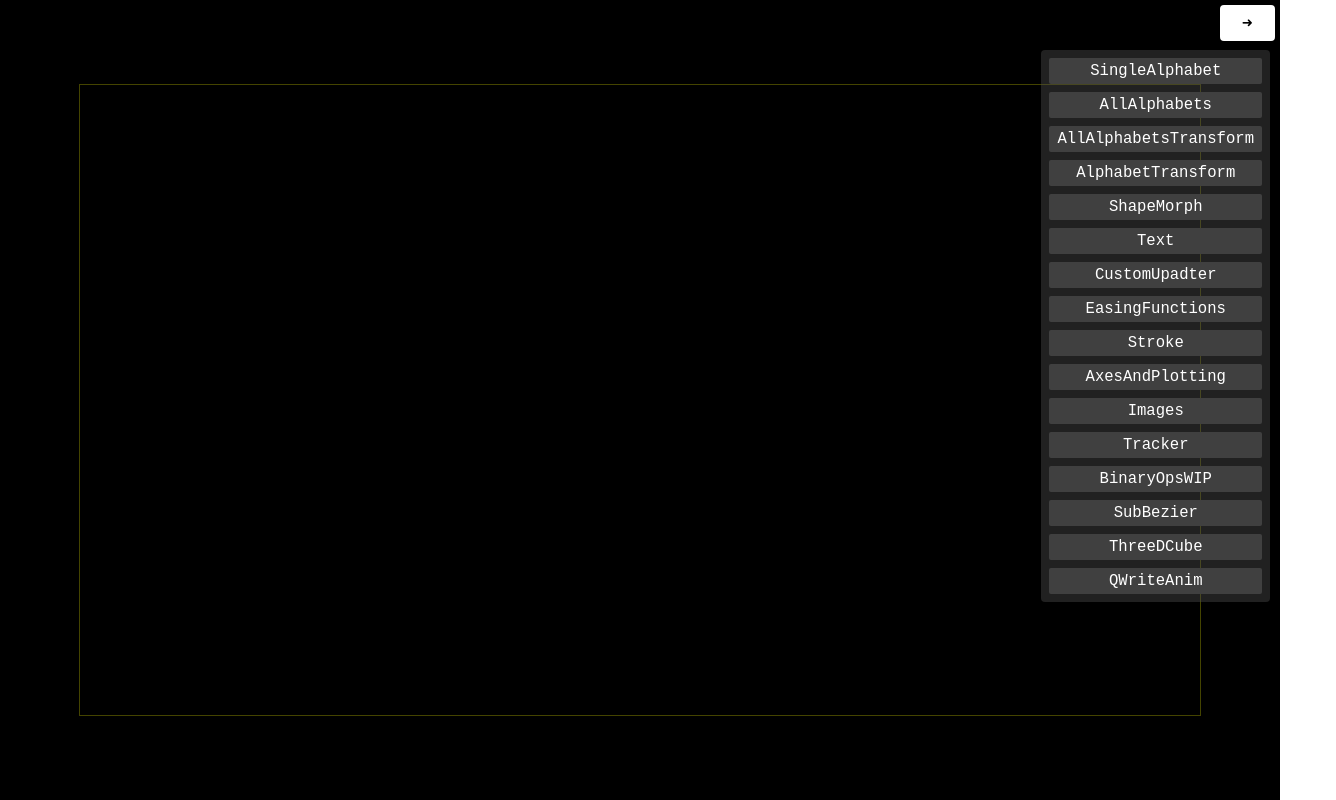
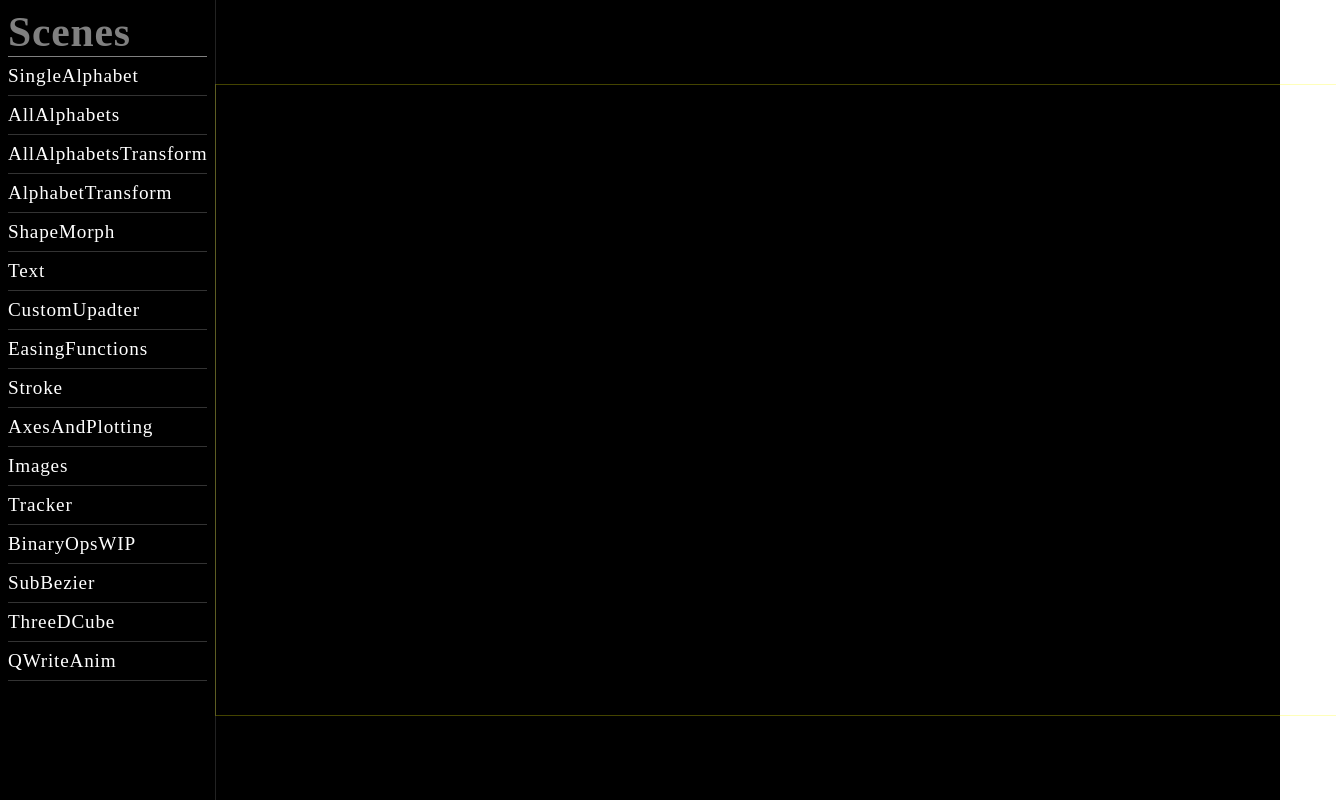
Before and after one commit to Arunjoseph3007/janim, a website built with Vite: page index.html in a window 1280 px wide. Shown: the whole page, 1336 px wide, since content can reach past the window. Built offline with nearby package versions, Linux system fonts and the light colour scheme.

Commit message:
Better html layout

```diff
--- a/index.html
+++ b/index.html
@@ -8,9 +8,14 @@
   </head>
   <body>
     <div id="app">
-      <canvas id="canvas"></canvas>
-      <button id="menu-togler">➜</button>
-      <div id="scene-select"></div>
+      <div id="taskbar">
+        <div id="scene-select">
+          <h2>Scenes</h2>
+        </div>
+      </div>
+      <div id="canvas-container">
+        <canvas id="canvas"></canvas>
+      </div>
     </div>
     <script type="module" src="/src/main.ts"></script>
   </body>
--- a/src/main.ts
+++ b/src/main.ts
@@ -374,11 +374,6 @@ async function main() {
     sceneSelect.appendChild(optionElm);
   }
 
-  const menuBtn = document.querySelector<HTMLButtonElement>("#menu-togler")!;
-  menuBtn.addEventListener("click", () => {
-    sceneSelect.classList.toggle("hide");
-  });
-
   await loadLocalFont("Montserrat");
   await loadLocalFont("JetBrainsMono");
 
--- a/src/style.css
+++ b/src/style.css
@@ -1,21 +1,15 @@
 * {
   margin: 0;
   padding: 0;
-  font-family: monospace;
-}
-
-.hide {
-  display: none;
-  opacity: 0;
-  pointer-events: none;
+  font-family: "Times New Roman", Times, serif;
+  color: #fff;
+  letter-spacing: 0.8px;
 }
 
 #app {
   width: 100vw;
   height: 100vh;
   display: flex;
-  align-items: center;
-  justify-content: center;
   background: #000;
 }
 
@@ -23,44 +17,38 @@ canvas {
   outline: 1px solid #ffff0044;
 }
 
-#menu-togler {
-  position: absolute;
-  top: 5px;
-  right: 5px;
-  padding: 8px 20px;
-  border: none;
-  outline: none;
-  border-radius: 4px;
-  border: 2px solid white;
-  background: white;
-  color: #000;
-  cursor: pointer;
-  transition: 500ms ease all;
-}
-#menu-togler:hover {
-  background: #000;
-  color: #fff;
+#taskbar {
+  position: relative;
+  border-right: 1px solid #ffffff22;
 }
 
 #scene-select {
-  position: absolute;
-  right: 10px;
-  top: 50px;
-  background: rgba(76, 76, 76, 0.442);
-  max-height: 80vh;
   padding: 8px;
   border-radius: 4px;
   display: flex;
   flex-direction: column;
-  gap: 8px;
+}
+
+#scene-select h2 {
+  font-size: 2.6rem;
+  color: gray;
+  border-bottom: 1px solid gray;
 }
 
 #scene-select button {
   border: none;
   outline: none;
-  background-color: rgb(64, 64, 64);
-  color: white;
-  border-radius: 2px;
+  background-color: transparent;
   font-size: 1.2rem;
-  padding: 4px 8px;
+  padding-block: 8px;
+  border-bottom: 1px solid #ffffff33;
+  text-align: start;
+  cursor: pointer;
 }
+
+#canvas-container {
+  flex: 1;
+  display: flex;
+  align-items: center;
+  justify-content: center;
+}
```
